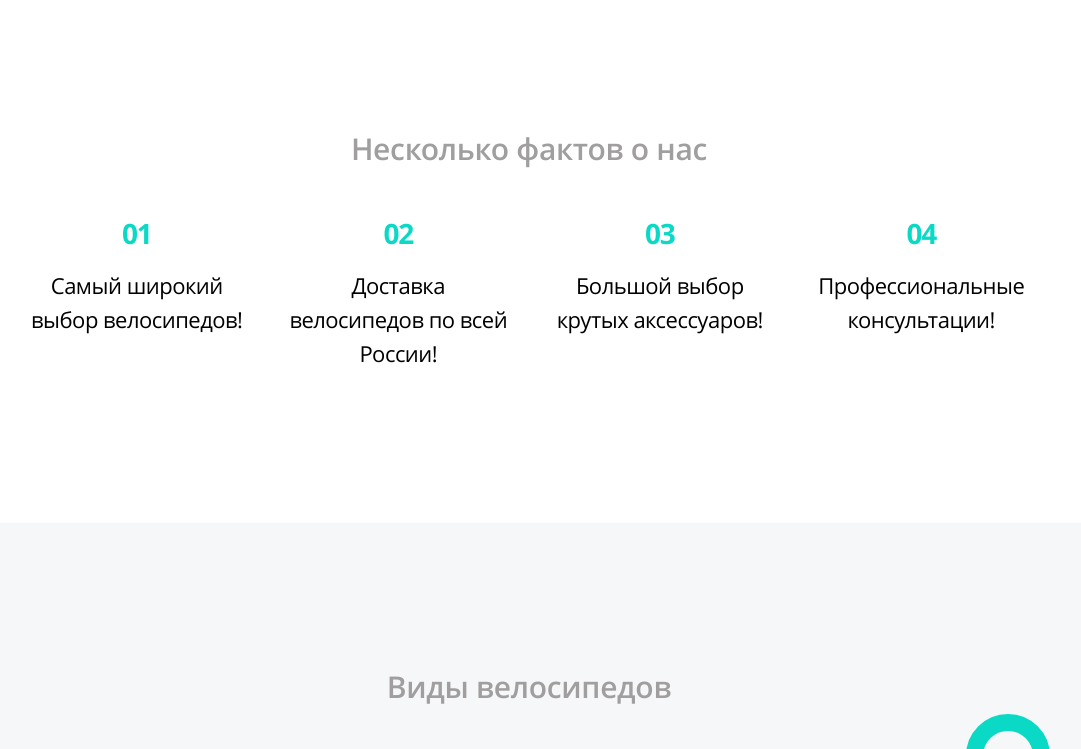
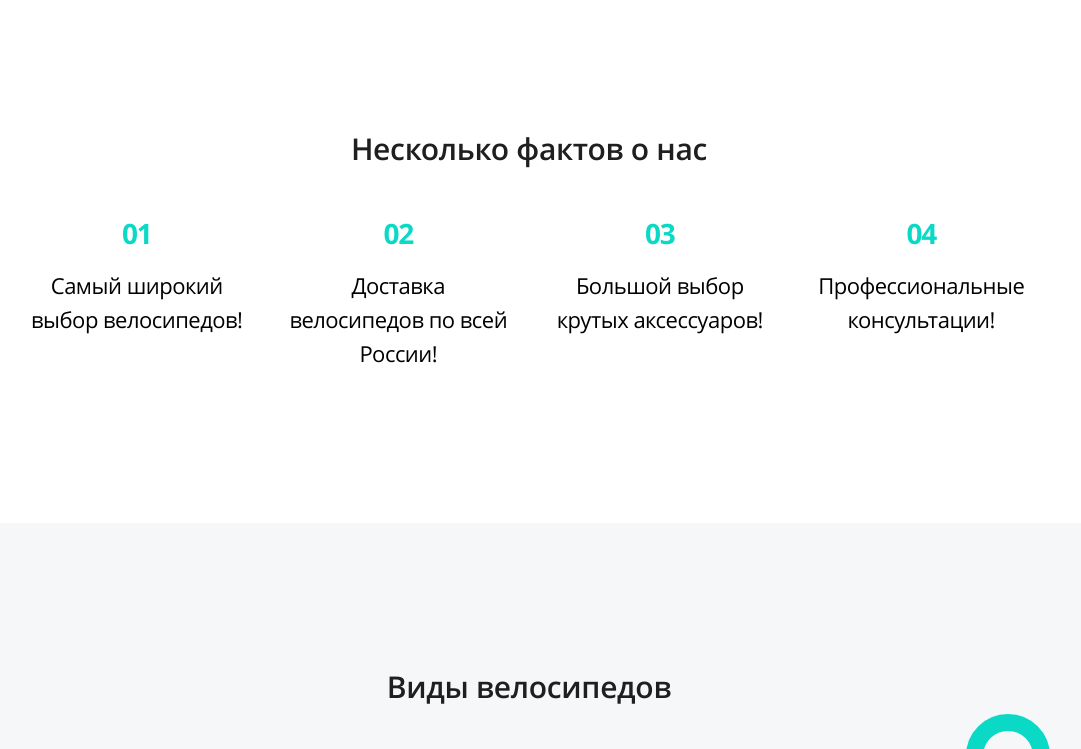
Before and after one commit to standupright/bicycles, a website: page source/index.html in a window 1280 px wide. Shown: the part 840-1589 px from the top of the page, without its empty margins (111-1192 px from the left). Drawn offline with nearby package versions, Linux system fonts and the light colour scheme; files that its build step writes are made by us from their sources.

Commit message:
fix color

```diff
--- a/source/sass/general/variables.scss
+++ b/source/sass/general/variables.scss
@@ -1,7 +1,7 @@
 // colors
 $white: #ffffff;
 $black: #000000;
-$black-additional: #a09e9e;
+$black-additional: #1f1f1f;
 $black-secondary: #1c1c1c;
 $gray-darkest: #131314;
 $gray-darken: #1d1d1d;
```
Also changed, not shown: build/css/style.min.css, 1 other file.
